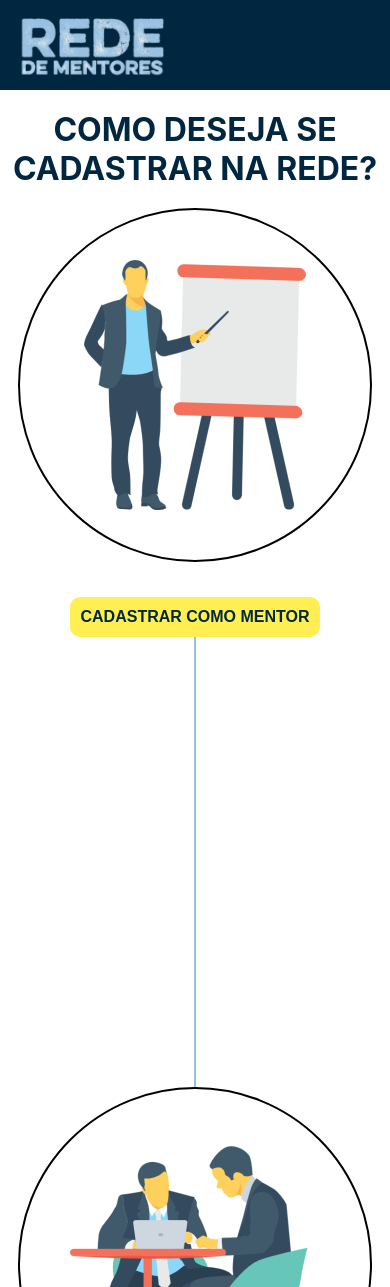
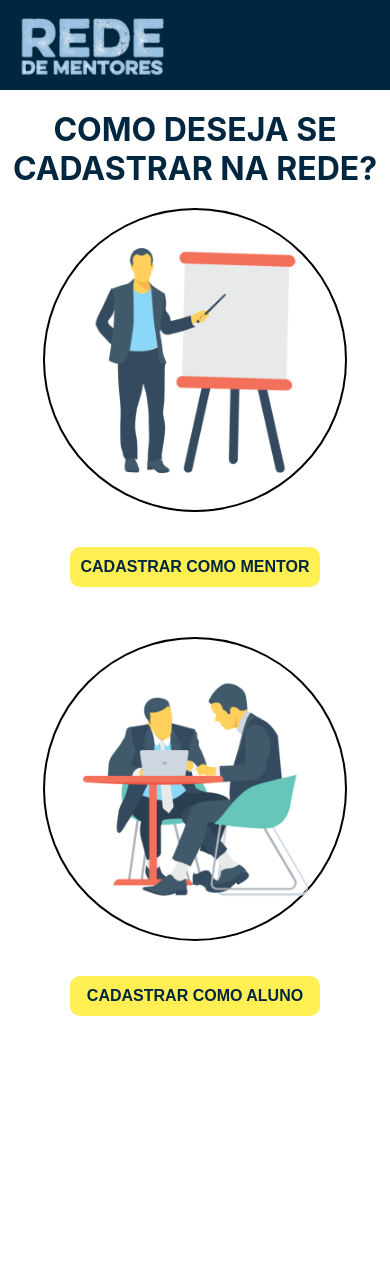
Before and after one commit to matheustosin/Frontend, a React (Create React App) app: page /register in a window 390 px wide. Shown: the top 1287 px of the page. After the commit the page ends 1016 px from the top, so only its background shows below. Built offline with nearby package versions, Linux system fonts and the light colour scheme.

Commit message:
ajustando responsividade para todos tamanhos de tela

```diff
--- a/src/pages/register/Register.css
+++ b/src/pages/register/Register.css
@@ -60,7 +60,7 @@ button {
   box-shadow: 0 0 3vh rgb(255, 240, 109);
   transition: 0.3s;
 }
-
+@media (min-width: 1200px) {
   .register-separator {
     height: 450px;
     border-left: 2px solid;
@@ -68,3 +68,36 @@ button {
     margin-left: 75px;
     margin-right: 75px;
   }
+}
+@media (min-width: 768px) and (max-width: 1199px) {
+  .register-separator {
+    height: 0px;
+    margin-left: 700px;
+    margin-top: 50px;
+  }
+  .circle {
+    width: 400px;
+    height: 400px;
+  }
+  .image {
+    width: 300px;
+    height: 300px;
+  }
+}
+@media (max-width: 767px) {
+  .register-separator {
+    height: 50px;
+    margin-left: 75px;
+    margin-right: 75px;
+  }
+}
+@media (max-width: 480px) {
+  .circle {
+    width: 300px;
+    height: 300px;
+  }
+  .image {
+    width: 225px;
+    height: 225px;
+  }
+}
```
Lines whose indentation alone changed are shown as unchanged.
